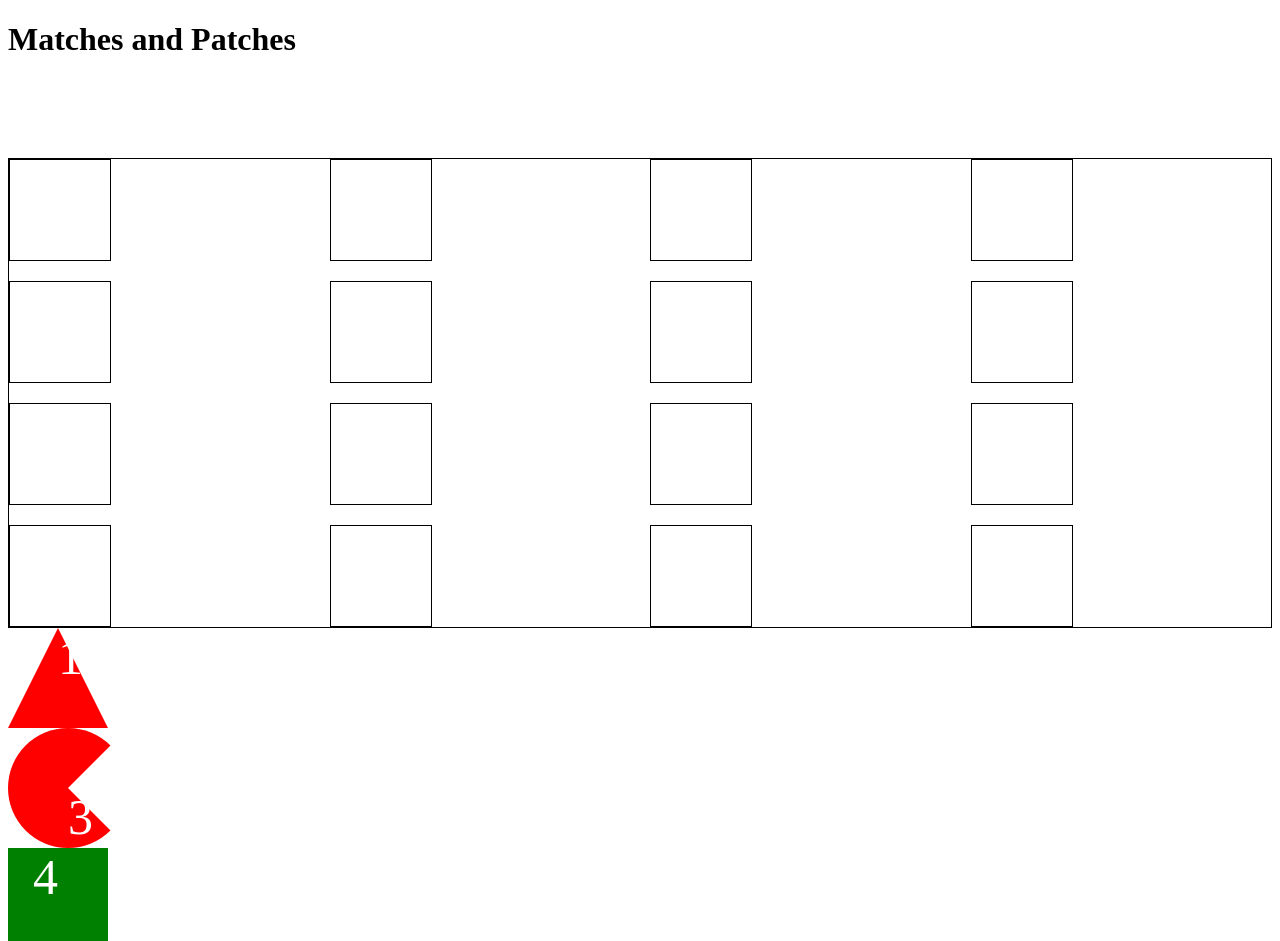
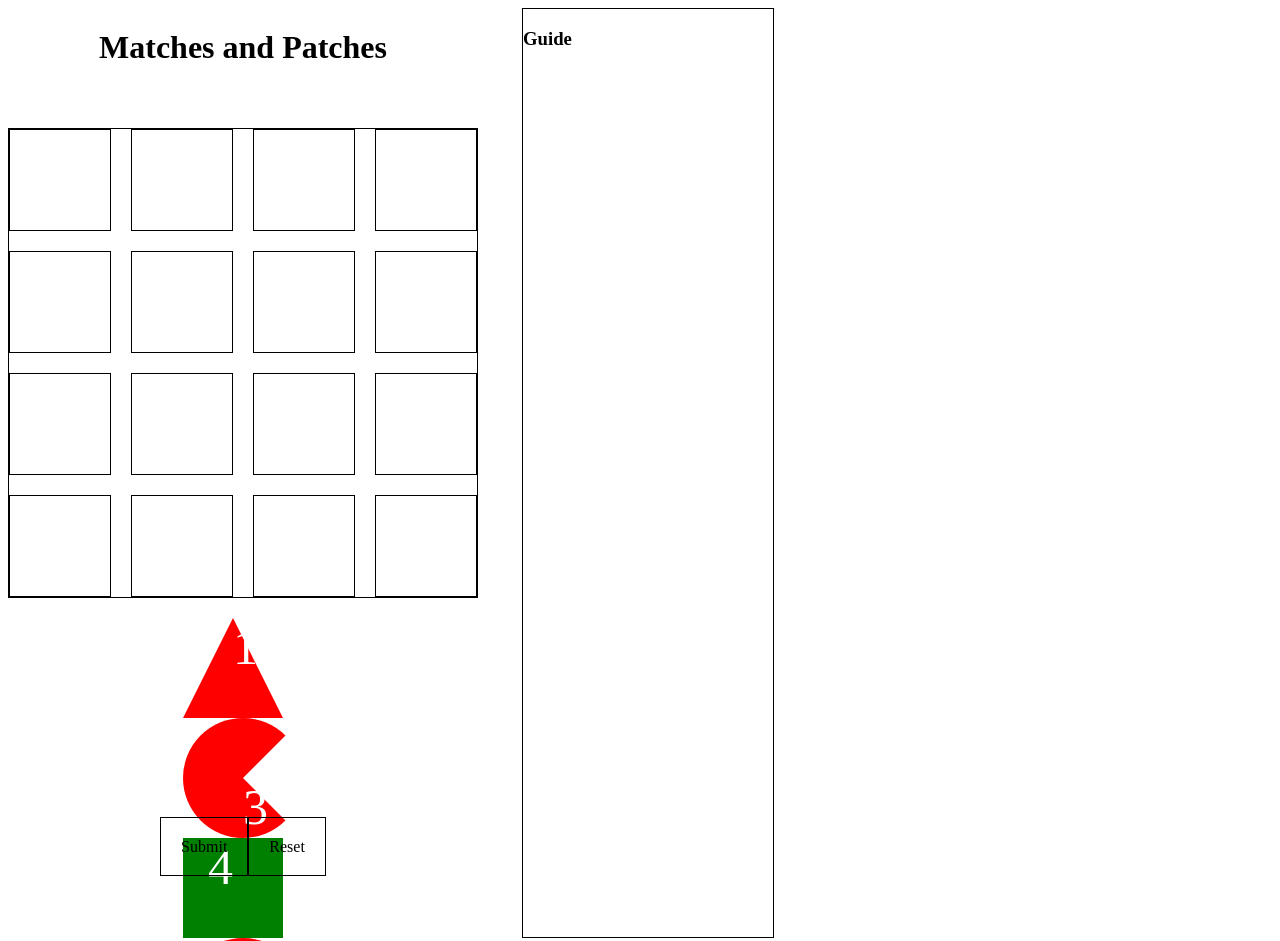
Before and after one commit to jtreeves/matches-and-patches, a plain HTML site: page index.html in a window 1280 px wide. Shown: the top 941 px of the page. Drawn offline with Linux system fonts and the light colour scheme.

Commit message:
[js] Begin styling page

```diff
--- a/css/board.css
+++ b/css/board.css
@@ -1,9 +1,36 @@
-.board {
-    display: none;
-    grid-template-columns: repeat(8, 1fr);
-    grid-template-rows: repeat(8, 1fr);
-    gap: 10px;
-    margin-top: 100px;
+body {
+    display: inline-grid;
+    grid-template-columns: 1fr 300px;
+    grid-template-rows: 100px 1fr 200px 100px;
+    gap: 20px;
+    /* height: 1200px;
+    width: 1000px; */
+    justify-items: center;
+    justify-content: center;
+    /* align-items: start; */
+}
+
+h1 {
+    grid-column: 1 / 2;
+    grid-row: 1 / 2;
+}
+
+.guide {
+    grid-column: 2 / 3;
+    grid-row: 1 / 5;
+    /* margin-top: 100px; */
+    width: 250px;
+    border: 1px solid black;
+}
+
+.small-board {
+    grid-column: 1 / 2;
+    grid-row: 2 / 3;
+    display: grid;
+    grid-template-columns: repeat(4, 1fr);
+    grid-template-rows: repeat(4, 1fr);
+    gap: 20px;
+    /* margin-top: 100px; */
     border: 1px solid black;
 }
 
@@ -11,25 +38,17 @@
     display: flex;
     justify-content: center;
     align-items: center;
-    height: 50px;
-    width: 50px;
-    border: 1px solid black;
-}
-
-.small-board {
-    display: grid;
-    grid-template-columns: repeat(4, 1fr);
-    grid-template-rows: repeat(4, 1fr);
-    gap: 20px;
-    margin-top: 100px;
-    border: 1px solid black;
-}
-
-.patch.small {
-    display: flex;
-    justify-content: center;
-    align-items: center;
     height: 100px;
     width: 100px;
     border: 1px solid black;
 }
+
+.user-tiles {
+    grid-column: 1 / 2;
+    grid-row: 3 / 4;
+}
+
+.options {
+    grid-column: 1 / 2;
+    grid-row: 4 / 5;
+}
--- a/css/style.css
+++ b/css/style.css
@@ -21,14 +21,6 @@ body {
     display: none;
 }
 
-.guide {
-    display: grid;
-    grid-template-columns: 1;
-    grid-template-rows: 1;
-    margin-top: 100px;
-    border: 1px solid black;
-}
-
 .buttons {
     display: none;
 }
--- a/js/app.js
+++ b/js/app.js
@@ -17,6 +17,10 @@ const reset = document.createElement('div')
 reset.textContent = 'Reset'
 reset.classList.add('button')
 options.append(reset)
+
+const guideHeader = document.createElement('h3')
+guideHeader.textContent = 'Guide'
+guide.append(guideHeader)
 
 // Create guide that will act as a user's console, providing feedback throughout the game
 
```
